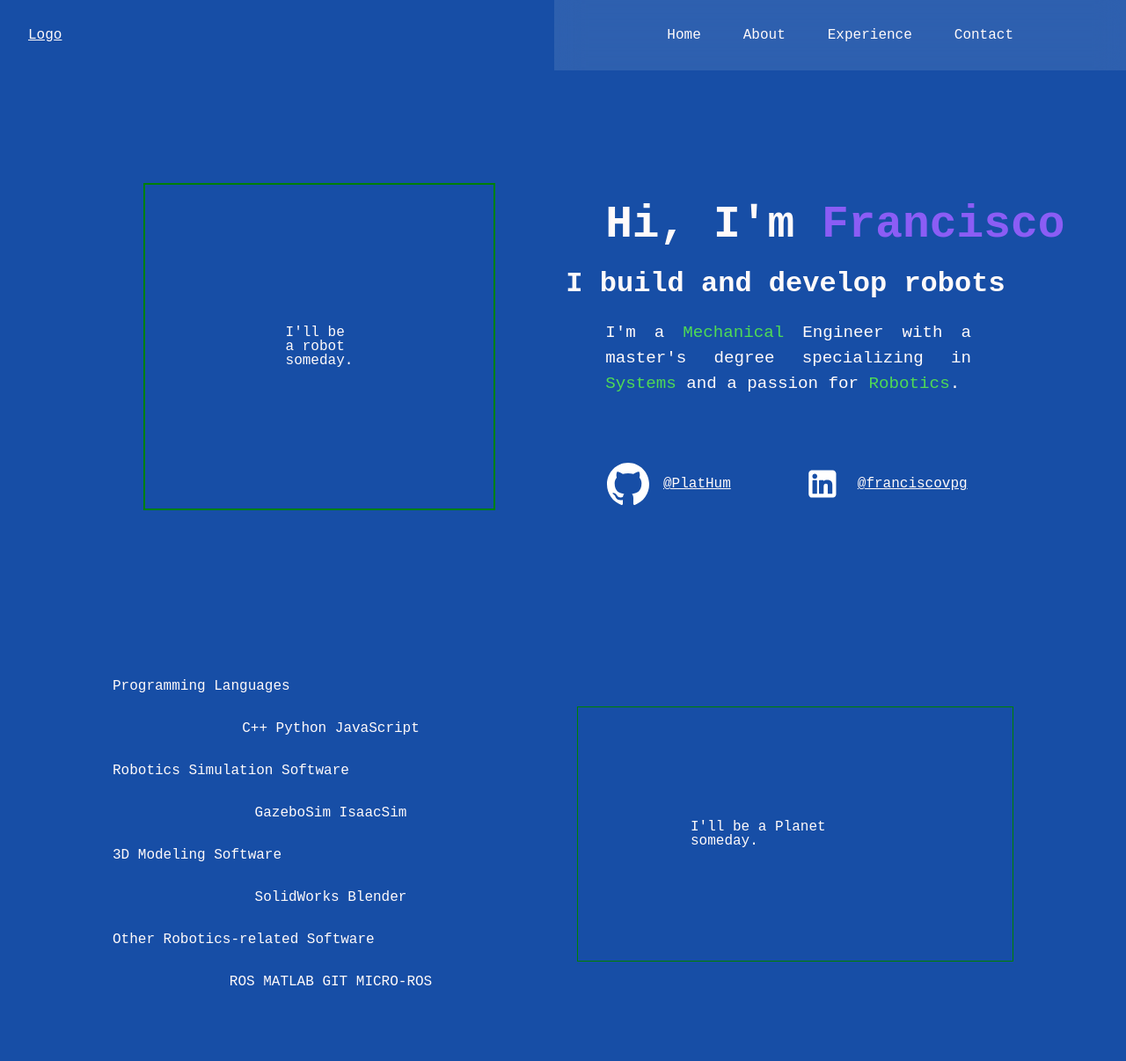
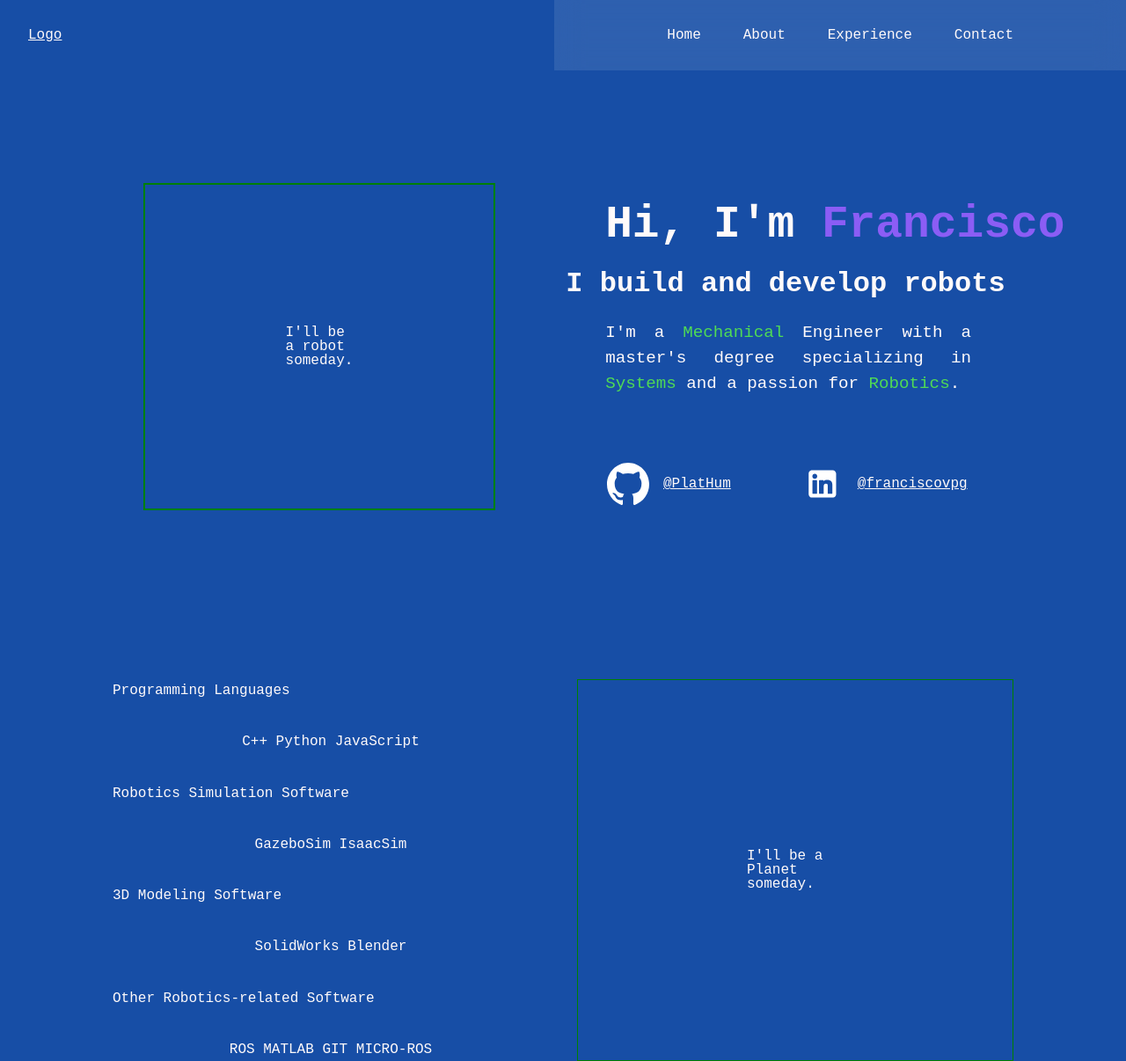
Before and after one commit to PlatHum/resume-website, a Jekyll site: the page built from index.html, in a window 1280 px wide and 1206 px high. Shown: the whole window at 88% size. Built offline with Jekyll 4.4.1, drawn with Linux system fonts in a browser that asks for light colours.

Commit message:
More padding for planet box in Skills

```diff
--- a/css/main.css
+++ b/css/main.css
@@ -332,7 +332,7 @@
 }
 
 .skills-planet{
-  padding: 10vw;
+  padding: 12rem;
 
   border: 1px solid green;
 }
```
